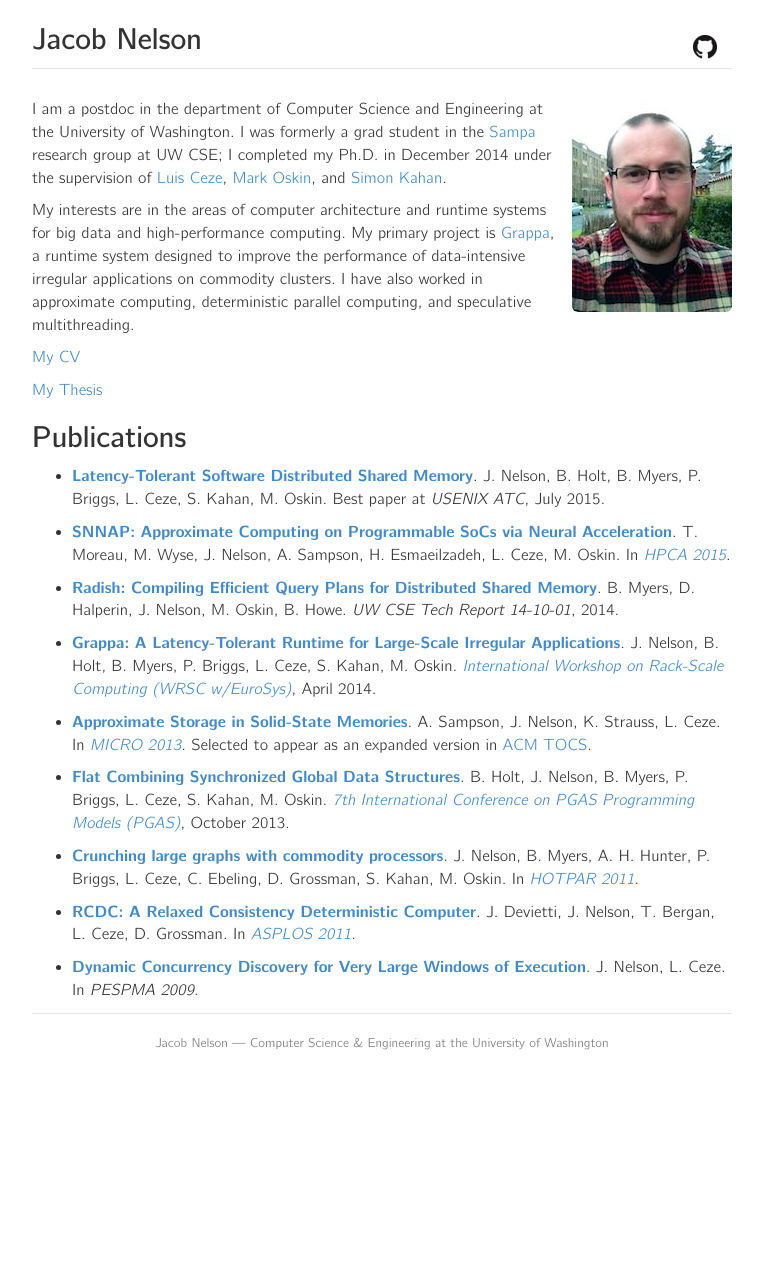
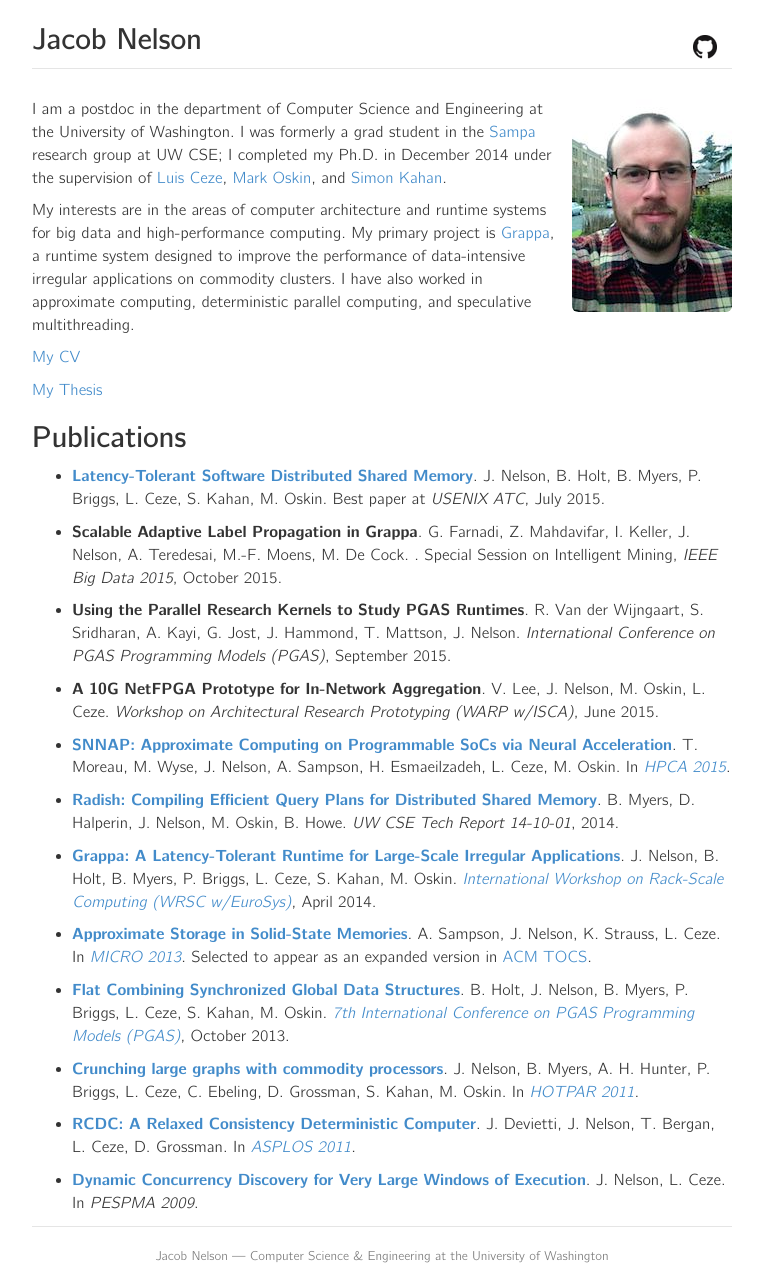
Before and after one commit to nelsonje/nelsonje.github.io, a Jekyll site: the page built from index.md, in a window 1280 px wide. Shown: the whole page, without its empty margins (258-1021 px from the left). Built offline with Jekyll 4.4.1, drawn with Linux system fonts in a browser that asks for light colours; nearby versions of some CDN libraries; Markdown is read by kramdown in place of the engine named in the settings; before the commit the page ends 1064 px from its top, so only the background shows below that.

Commit message:
update papers

```diff
--- a/index.md
+++ b/index.md
@@ -23,6 +23,12 @@ Publications
 
 - **[Latency-Tolerant Software Distributed Shared Memory](https://www.usenix.org/system/files/conference/atc15/atc15-paper-nelson_update.pdf)**. J. Nelson, B. Holt, B. Myers, P. Briggs, L. Ceze, S. Kahan, M. Oskin. Best paper at *USENIX ATC*, July 2015.
 
+- **Scalable Adaptive Label Propagation in Grappa**. G. Farnadi, Z. Mahdavifar, I. Keller, J. Nelson, A. Teredesai, M.-F. Moens, M. De Cock. . Special Session on Intelligent Mining, *IEEE Big Data 2015*, October 2015.
+
+- **Using the Parallel Research Kernels to Study PGAS Runtimes**. R. Van der Wijngaart, S. Sridharan, A. Kayi, G. Jost, J. Hammond, T. Mattson, J. Nelson. *International Conference on PGAS Programming Models (PGAS)*, September 2015.
+
+- **A 10G NetFPGA Prototype for In-Network Aggregation**. V. Lee, J. Nelson, M. Oskin, L. Ceze. *Workshop on Architectural Research Prototyping (WARP w/ISCA)*, June 2015.
+
 - **[SNNAP: Approximate Computing on Programmable SoCs via Neural Acceleration](http://sampa.cs.washington.edu/papers/snnap-hpca2015.pdf)**. T. Moreau, M. Wyse, J. Nelson, A. Sampson, H. Esmaeilzadeh, L. Ceze, M. Oskin. In *[HPCA 2015](http://darksilicon.org/hpca/)*.
 
 - **[Radish: Compiling Efficient Query Plans for Distributed Shared Memory](ftp://ftp.cs.washington.edu/tr/2014/10/UW-CSE-14-10-01.pdf)**. B. Myers, D. Halperin, J. Nelson, M. Oskin, B. Howe. *UW CSE Tech Report 14-10-01*, 2014.
```
